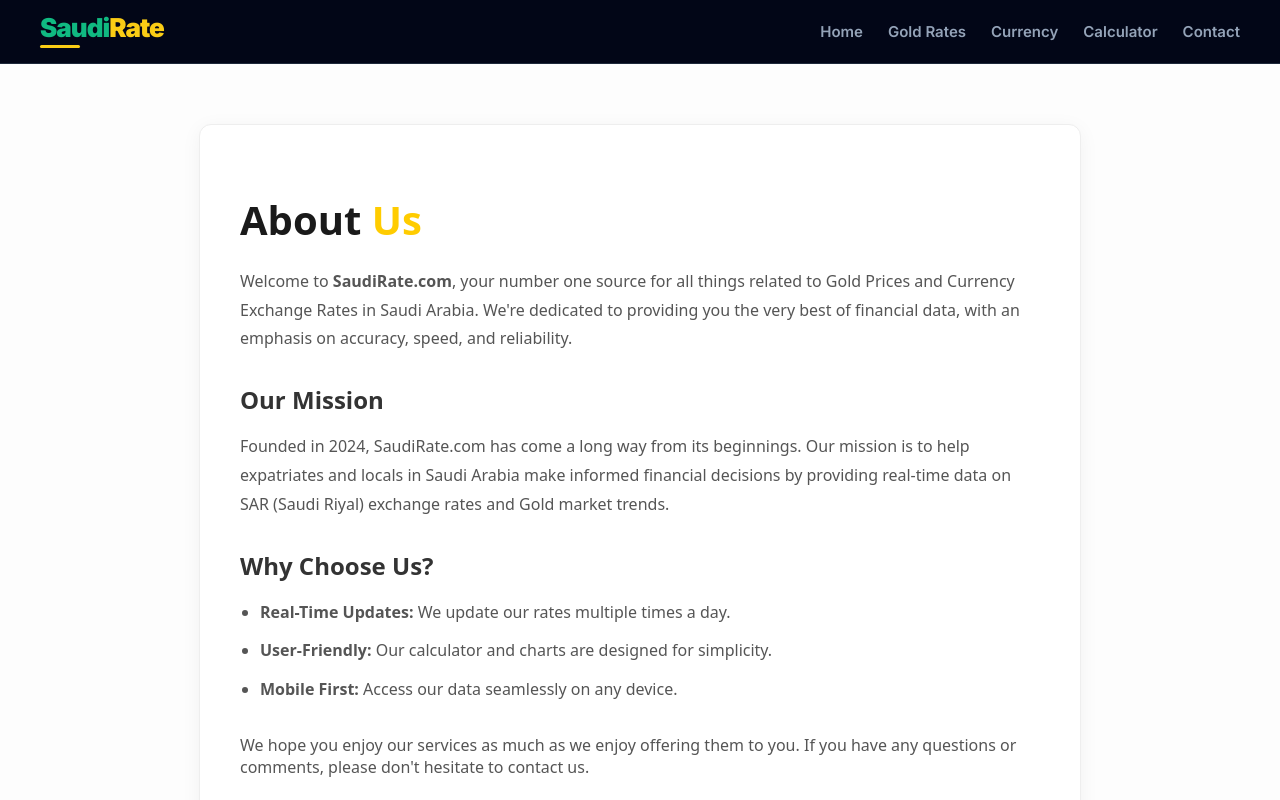
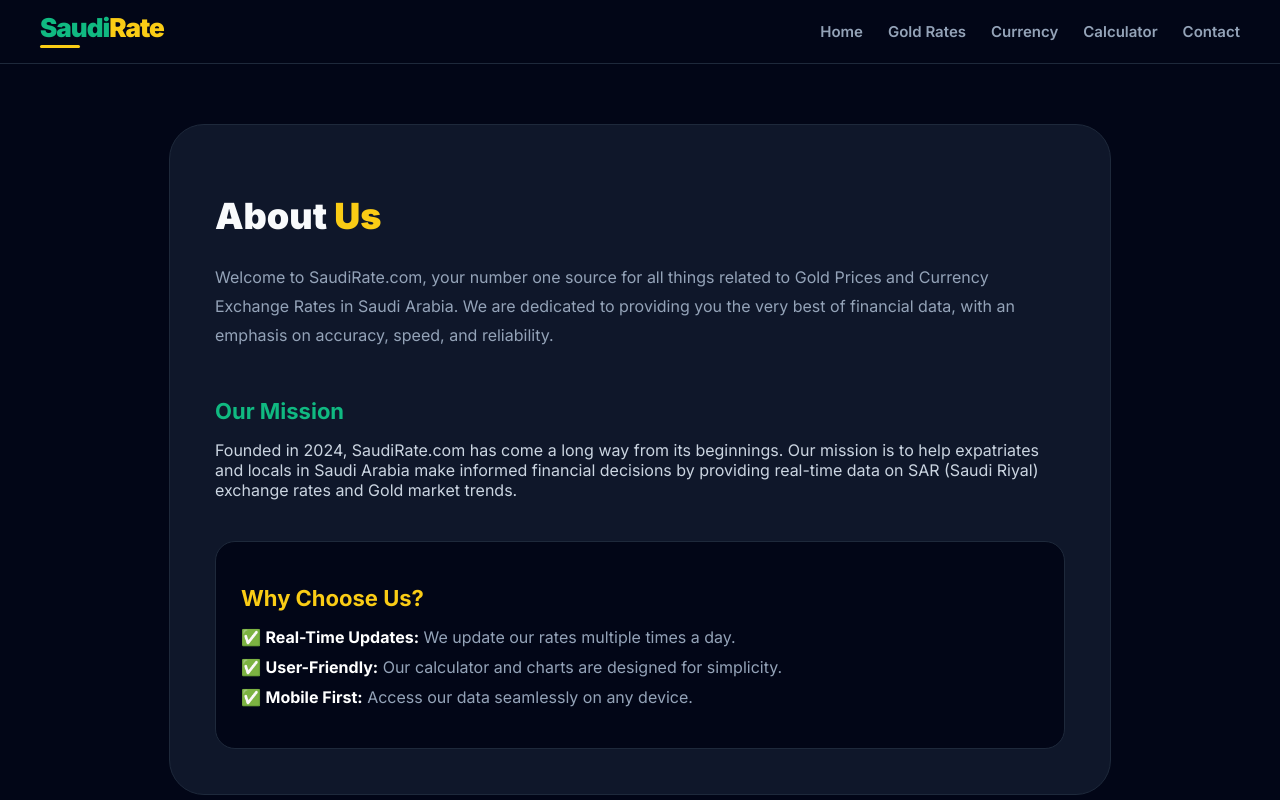
Before and after one commit to DiGiSaudia/saudirate, a Next.js app: page /about in a window 1280 px wide. Shown: the top 800 px of the page. Built offline with nearby package versions, Linux system fonts and the light colour scheme.

Commit message:
Completely replaced all 4 legal pages with premium dark theme code

```diff
--- a/app/about/page.tsx
+++ b/app/about/page.tsx
@@ -1,34 +1,30 @@
-'use client';
-import React from 'react';
-
-const AboutPage = () => {
+export default function AboutUs() {
   return (
-    <div style={{ padding: '60px 20px', backgroundColor: '#fdfdfd', minHeight: '80vh', fontFamily: 'system-ui, sans-serif' }}>
-      <div style={{ maxWidth: '800px', margin: '0 auto', backgroundColor: 'white', padding: '40px', borderRadius: '12px', boxShadow: '0 4px 20px rgba(0,0,0,0.05)', border: '1px solid #eee' }}>
-        <h1 style={{ fontSize: '2.5rem', fontWeight: 'bold', marginBottom: '20px', color: '#1a1a1a' }}>About <span style={{ color: '#ffcc00' }}>Us</span></h1>
-
-        <p style={{ lineHeight: '1.8', color: '#555', marginBottom: '20px' }}>
-          Welcome to <strong>SaudiRate.com</strong>, your number one source for all things related to Gold Prices and Currency Exchange Rates in Saudi Arabia. We're dedicated to providing you the very best of financial data, with an emphasis on accuracy, speed, and reliability.
+    <div style={{ backgroundColor: '#020617', color: '#F8FAFC', minHeight: '100vh', padding: '60px 20px' }}>
+      <main style={{ maxWidth: '850px', margin: '0 auto', background: '#0F172A', padding: '45px', borderRadius: '35px', border: '1px solid #1E293B' }}>
+        <h1 style={{ fontSize: '36px', fontWeight: '950', marginBottom: '25px' }}>
+          About <span style={{ color: '#FACC15' }}>Us</span>
+        </h1>
+        <p style={{ color: '#94A3B8', fontSize: '16px', lineHeight: '1.8', marginBottom: '30px' }}>
+          Welcome to SaudiRate.com, your number one source for all things related to Gold Prices and Currency Exchange Rates in Saudi Arabia. We are dedicated to providing you the very best of financial data, with an emphasis on accuracy, speed, and reliability.
         </p>
 
-        <h3 style={{ fontSize: '1.5rem', marginTop: '30px', marginBottom: '15px', color: '#333' }}>Our Mission</h3>
-        <p style={{ lineHeight: '1.8', color: '#555', marginBottom: '20px' }}>
-          Founded in 2024, SaudiRate.com has come a long way from its beginnings. Our mission is to help expatriates and locals in Saudi Arabia make informed financial decisions by providing real-time data on SAR (Saudi Riyal) exchange rates and Gold market trends.
-        </p>
+        <div style={{ display: 'grid', gap: '25px' }}>
+          <section>
+            <h2 style={{ color: '#10B981', fontSize: '22px', marginBottom: '10px' }}>Our Mission</h2>
+            <p style={{ color: '#CBD5E1' }}>Founded in 2024, SaudiRate.com has come a long way from its beginnings. Our mission is to help expatriates and locals in Saudi Arabia make informed financial decisions by providing real-time data on SAR (Saudi Riyal) exchange rates and Gold market trends.</p>
+          </section>
 
-        <h3 style={{ fontSize: '1.5rem', marginTop: '30px', marginBottom: '15px', color: '#333' }}>Why Choose Us?</h3>
-        <ul style={{ lineHeight: '1.8', color: '#555', paddingLeft: '20px' }}>
-          <li style={{ marginBottom: '10px' }}><strong>Real-Time Updates:</strong> We update our rates multiple times a day.</li>
-          <li style={{ marginBottom: '10px' }}><strong>User-Friendly:</strong> Our calculator and charts are designed for simplicity.</li>
-          <li style={{ marginBottom: '10px' }}><strong>Mobile First:</strong> Access our data seamlessly on any device.</li>
-        </ul>
-
-        <p style={{ marginTop: '30px', color: '#555' }}>
-          We hope you enjoy our services as much as we enjoy offering them to you. If you have any questions or comments, please don't hesitate to contact us.
-        </p>
-      </div>
+          <section style={{ background: '#020617', padding: '25px', borderRadius: '20px', border: '1px solid #1E293B' }}>
+            <h2 style={{ color: '#FACC15', fontSize: '22px', marginBottom: '15px' }}>Why Choose Us?</h2>
+            <ul style={{ color: '#94A3B8', listStyle: 'none', padding: 0, display: 'grid', gap: '10px' }}>
+              <li>✅ <strong style={{color:'white'}}>Real-Time Updates:</strong> We update our rates multiple times a day.</li>
+              <li>✅ <strong style={{color:'white'}}>User-Friendly:</strong> Our calculator and charts are designed for simplicity.</li>
+              <li>✅ <strong style={{color:'white'}}>Mobile First:</strong> Access our data seamlessly on any device.</li>
+            </ul>
+          </section>
+        </div>
+      </main>
     </div>
   );
-};
-
-export default AboutPage;
+}
```
Also changed, not shown: app/terms/page.tsx (+14 -27 lines).
